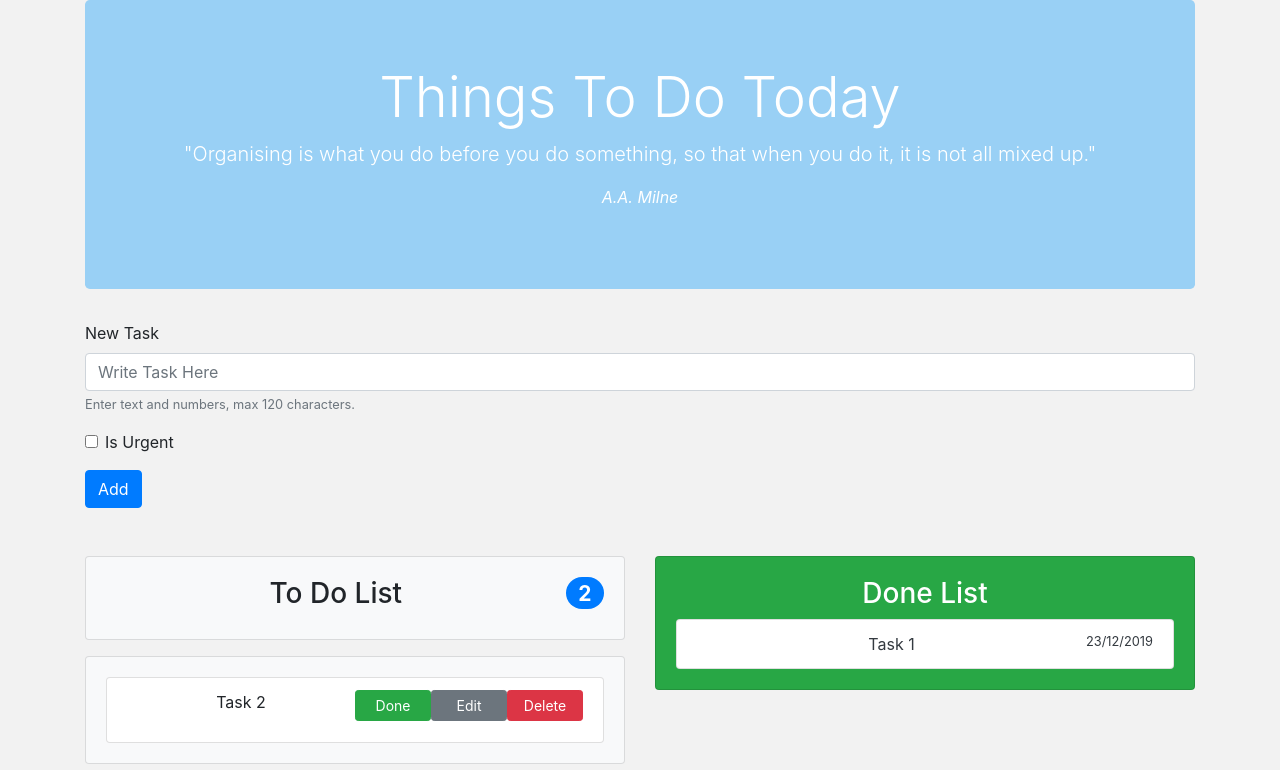
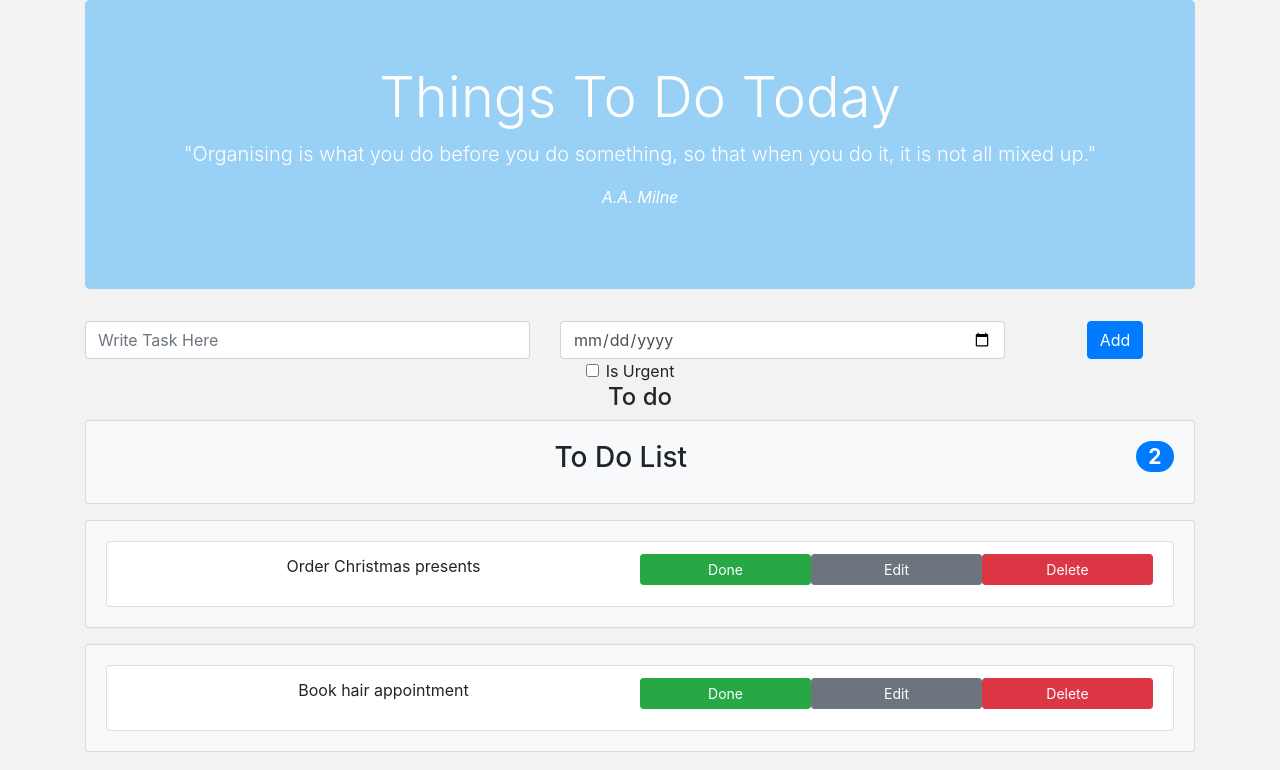
Before and after one commit to FCastillo-91/React-ToDo-App, a React (Create React App) app: page / in a window 1280 px wide. Shown: the top 770 px of the page. Built offline with nearby package versions, Linux system fonts and the light colour scheme.

Commit message:
Basic Template working with React state and props

```diff
--- a/src/AddNewTaskForm.js
+++ b/src/AddNewTaskForm.js
@@ -1,23 +1,35 @@
-import React from "react"
+import React from "react";
 
 class NewTask extends React.Component {
+    state = {
+        taskName: "",
+        progressStatus: [],
+        dueDate:"2019-12-09",
+        urgency: ""
+    };
+
+    updateTaskName = (event) => {
+        this.setState({
+            taskName: event.target.value
+        });
+    }
     render() {
         return (
-            <form id="newTaskForm" className="text-left mb-5">
-                <div className="form-group">
-                    <label for="addNewTask">New Task</label>
-                    <input type="text" className="form-control" id="addNewTask" name="addNewTask"
-                        aria-describedby="addNewTaskHelp" placeholder="Write Task Here" maxlength="120" />
-                    <small id="addNewTaskHelp" className="form-text text-muted">
-                        Enter text and numbers, max 120 characters.
-                            </small>
+            <div className="row">
+                <div className="col-5">
+                    <input type="text" onChange={this.updateTaskName} value={this.state.updateTaskName} className="form-control" placeholder="Write Task Here"/>
                 </div>
-                <div className="form-group form-check">
+                <div className="col-5">
+                    <input type="date" className="form-control"/>
+                </div>
+                <div className="col-2">
+                    <button className="btn btn-primary">Add</button>
+                </div>
+                <div className="col-12">
                     <input type="checkbox" className="form-check-input" id="taskUrgency" name="taskUrgency" />
-                    <label className="form-check-label" for="taskUrgency">Is Urgent</label>
+                    <label className="form-check-label" hfor="taskUrgency">Is Urgent</label>
                 </div>
-                <button type="button" className="btn btn-primary">Add</button>
-            </form>
+            </div>
         );
     }
 }
--- a/src/App.js
+++ b/src/App.js
@@ -1,25 +1,59 @@
 import React from 'react';
 import Header from "./Header"
 import AddNewTaskForm from "./AddNewTaskForm"
-import DoneList from "./DoneList"
-import ToDoList from "./ToDoList"
+import ToDoListHeader from "./ToDoListHeader"
+import Task from "./Task"
+// import DoneList from "./DoneList"
+// import ToDoList from "./ToDoList"
 
 import './App.css';
 
-function App() {
-  return (
-    <div className="App">
-      <div className="container">
-      <Header />
-      <AddNewTaskForm />
+class App extends React.Component {
+  state = {
+    taskList: [
+      { name: "Buy chicken", progress: "Done", dueDate: "2019-12-02", urgency: "Is Urgent", id: 1 },
+      { name: "Order Christmas presents", progress: "Delete", dueDate: "2019-11-30", urgency: "Not Urgent", id: 2 },
+      { name: "Send flowers and New Home card to Anna&Joe", progress: "Done", dueDate: "2019-12-01", urgenct: "Is Urgent", id: 3},
+      { name: "Book hair appointment", progress: "Edit", dueDate: "2019-10-22", urgency: "Is Urgent", id: 4 }
+    ]
+  }
 
-        <div className="row">
-          <ToDoList />
-          <DoneList />
+  render() {
+    const completedTasks = this.state.taskList.filter(task => {
+        return ( task.progress === "Done" )
+    });
+
+    const pendingTasks = this.state.taskList.filter(task => {
+      return (task.progress === "Delete" || task.progress === "Edit")
+    })
+    return (
+      <div className="App">
+        <div className="container">
+        <Header />
+        <AddNewTaskForm />
+        <h4>To do</h4>
+        <ToDoListHeader count={pendingTasks.length} />
+        {pendingTasks.map((task) => {
+          return (
+            <Task
+            key={task.id}
+            task={task}
+            />
+          );
+        })}
+        <h4>completed</h4>
+        {completedTasks.map((task) => {
+          return (
+            <Task
+            key={task.id}
+            task={task}
+            />
+          );
+        })}
         </div>
       </div>
-    </div>
-  );
+    );
+  }
 }
 
 export default App;
--- a/src/Task.js
+++ b/src/Task.js
@@ -1,6 +1,9 @@
 import React from "react"
 
 class Task extends React.Component {
+
+
+
     render() {
         return (
             <div>
@@ -10,7 +13,7 @@ class Task extends React.Component {
                             <li className="list-group-item">
                                 <div className="row no-gutters">
                                     <div className="col-12 col-md-6 mb-3">
-                                        Task 2
+                                        { this.props.task.name }
                                     </div>
                                     <div className="col-4 col-md-2">
                                         <button type="button"
--- a/src/ToDoListHeader.js
+++ b/src/ToDoListHeader.js
@@ -1,13 +1,22 @@
 import React from "react"
 
 class ToDoListHeader extends React.Component {
+    state = {
+        status: "Pending Tasks",
+        numOfTasks: ""
+    };
+
+    updateNumOfTasks = (event) => {
+        this.setState({
+            numOfTasks: event.target.value
+        });
+    }
+
     render() {
         return (
-            <div>
-                <div className="card bg-light cardToDoList mb-3">
-                    <div className="card-body">
-                        <h3>To Do List <span class="badge badge-pill badge-primary float-right">2</span></h3>
-                    </div>
+            <div className="card bg-light cardToDoList mb-3">
+                <div className="card-body">
+                        <h3>To Do List <span className="badge badge-pill badge-primary float-right">{this.props.count}</span></h3>
                 </div>
             </div >
         );
```
